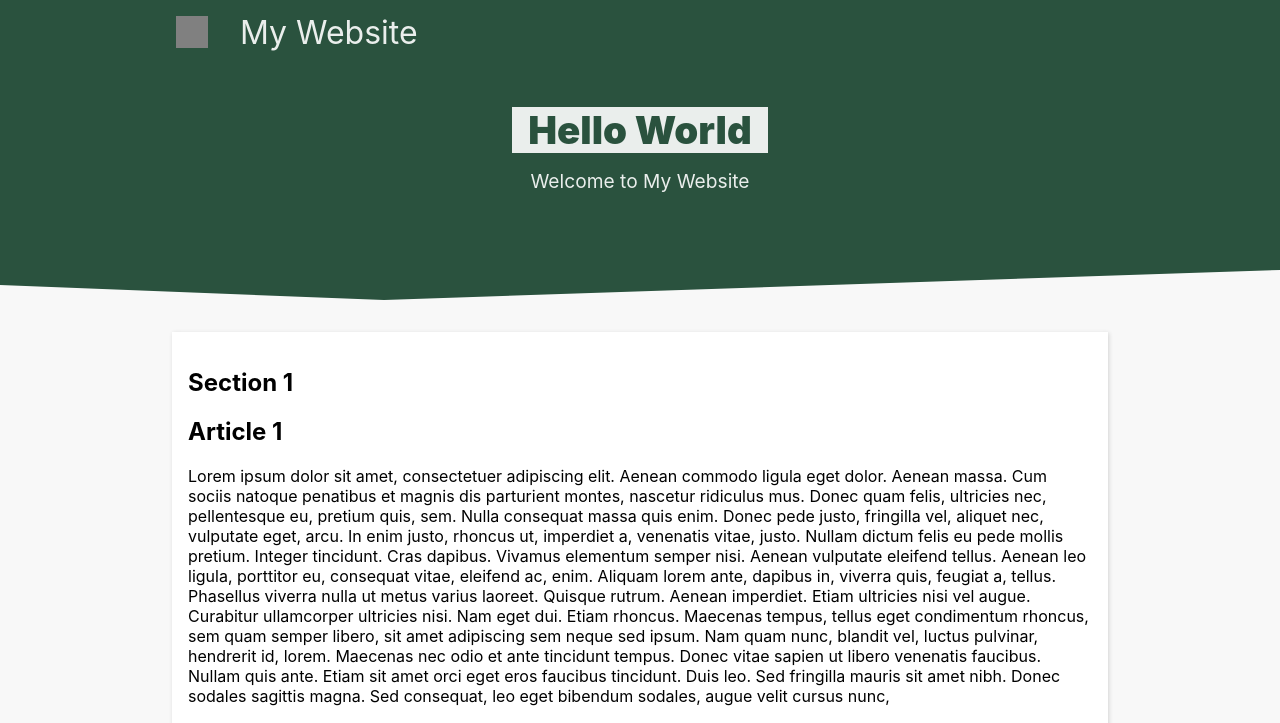
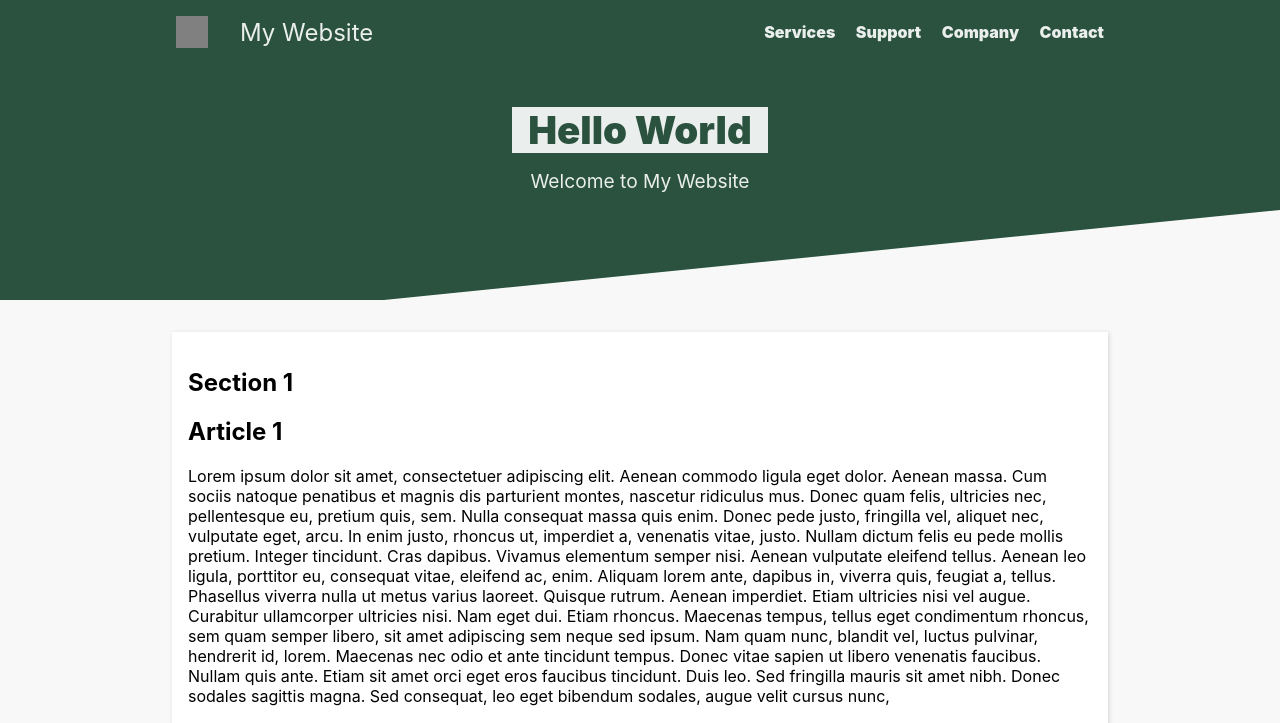
Before and after one commit to rucub100/website-template, a website: page index.html in a window 1280 px wide. Shown: the top 723 px of the page. Drawn offline with Linux system fonts and the light colour scheme.

Commit message:
add desktop navigation

```diff
--- a/css/nav.css
+++ b/css/nav.css
@@ -1,3 +1,51 @@
+.nav {
+    display: flex;
+}
+
+#desktop-nav {
+    display: none;
+}
+
+#desktop-nav a,
+#desktop-nav a:link,
+#desktop-nav a:visited,
+#desktop-nav a:active {
+    font-weight: 900;
+    text-decoration: none;
+    outline: none;
+    color: inherit;
+    padding-left: 1rem;
+}
+
+#desktop-nav a:hover {
+    color: white;
+}
+
+#mobile-menu {
+    position: fixed;
+    display: none;
+    width: 100%;
+    height: 100%;
+    top: 0;
+    left: 0;
+    right: 0;
+    bottom: 0;
+    background: linear-gradient(
+        rgb(42, 42, 42),
+        rgb(42, 42, 42),
+        rgb(42, 42, 42, 0.95),
+        rgba(42, 42, 42, 0.92),
+        rgba(42, 42, 42, 0.94)
+    );
+    z-index: 2;
+    cursor: pointer;
+    overflow-y: hidden;
+}
+
+#mobile-menu.open {
+    display: block;
+}
+
 .logo-icon {
     width: 2rem;
     height: 2rem;
@@ -6,7 +54,7 @@
 }
 
 .logo-text {
-    font-size: 200%;
+    font-size: 150%;
     flex-grow: 1;
     margin: 0 1rem;
 }
@@ -39,3 +87,15 @@
     margin: 0;
     transform: translate(0px, -3px) rotate(135deg);
 }
+
+/* 640px / 16px/em = 40em */
+@media screen and (min-width: 40em) {
+    #mobile-nav {
+        display: none;
+    }
+
+    #desktop-nav {
+        display: block;
+        margin-right: 1rem;
+    }
+}
--- a/index.html
+++ b/index.html
@@ -37,6 +37,12 @@
                             <div class="menu-bar-2"></div>
                             <div class="menu-bar-3"></div>
                         </div>
+                    </div>
+                    <div id="desktop-nav">
+                        <a href="#services">Services</a>
+                        <a href="#support">Support</a>
+                        <a href="#company">Company</a>
+                        <a href="#contact">Contact</a>
                     </div>
                 </nav>
             </div>
--- a/style.css
+++ b/style.css
@@ -52,35 +52,6 @@ body.open {
 
 body.open .header {
     box-shadow: none;
-}
-
-.nav {
-    display: flex;
-}
-
-#mobile-menu {
-    position: fixed;
-    display: none;
-    width: 100%;
-    height: 100%;
-    top: 0;
-    left: 0;
-    right: 0;
-    bottom: 0;
-    background: linear-gradient(
-        rgb(42, 42, 42),
-        rgb(42, 42, 42),
-        rgb(42, 42, 42, 0.95),
-        rgba(42, 42, 42, 0.92),
-        rgba(42, 42, 42, 0.94)
-    );
-    z-index: 2;
-    cursor: pointer;
-    overflow-y: hidden;
-}
-
-#mobile-menu.open {
-    display: block;
 }
 
 .container {
@@ -168,8 +139,8 @@ section {
 
 /* 640px / 16px/em = 40em */
 @media screen and (min-width: 40em) {
-    #mobile-nav {
-        display: none;
+    .big-header {
+        clip-path: polygon(0% 0%, 0% 100%, 30% 100%, 100% 70%, 100% 0%);
     }
 
     .aside {
```
